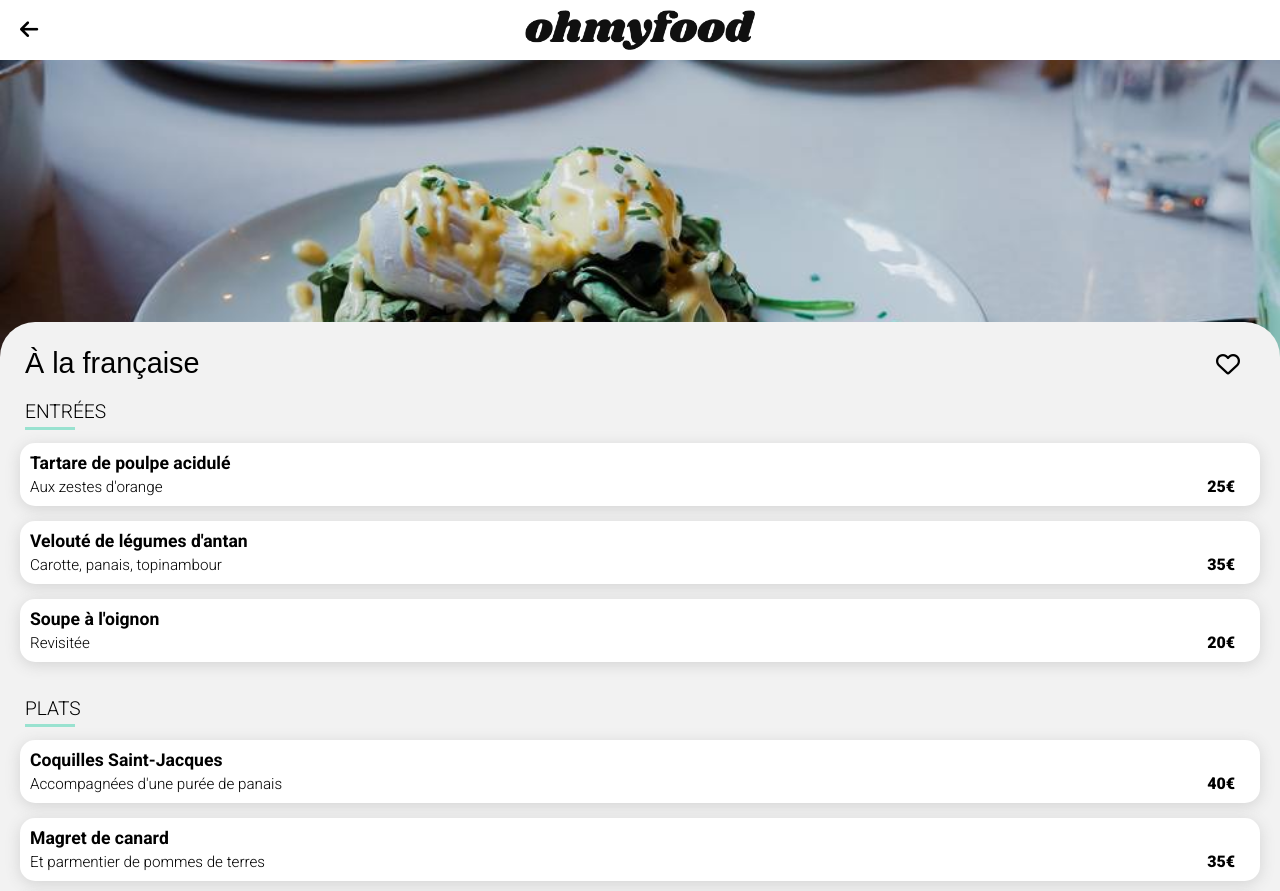
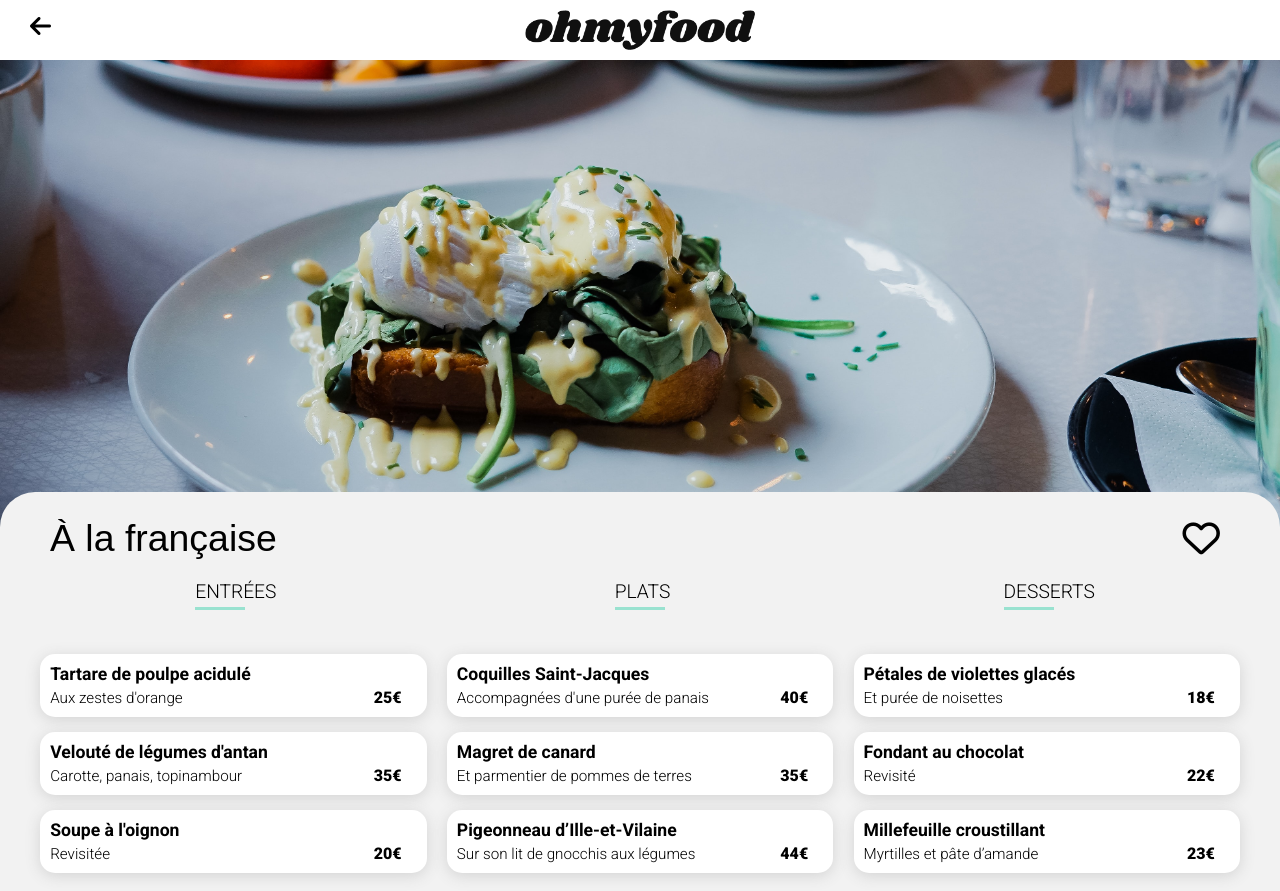
Before and after one commit to Doomseh/BenjaminBonnefoy_3_26012021, a website: page Alafrançaise.html in a window 1280 px wide. Shown: the top 891 px of the page. Drawn offline with Linux system fonts and the light colour scheme; a web font is replaced by a local one.

Commit message:
CSS Tablette + desktop Menu

```diff
--- a/Alafrançaise.html
+++ b/Alafrançaise.html
@@ -26,7 +26,7 @@
 
         <div class="background">
             <div class="background_img">
-                <img src="./public/img/francaise.jpg" alt="Photo d'un plat du restaurant à la française" class="background_img-size">
+                <img src="./public/img/francaise-high.jpg" alt="Photo d'un plat du restaurant à la française" class="background_img-size">
             </div>
             <div class="background_title">
                 <h1>À la française</h1>
@@ -38,9 +38,9 @@
 
                 <!--Partie Entrées-->
 
-            <section>
+            <section class="menu">
                 <h2 class="menu_title">Entrées</h2>
-                <div class="menu">
+                <div class="menu_block">
                     <div class="menu_list">
                         <div class="menu_list-text">
                             <h3>Tartare de poulpe acidulé</h3>
@@ -67,9 +67,9 @@
 
                 <!--Partie Plats-->
 
-            <section>
+            <section class="menu">
                 <h2 class="menu_title">Plats</h2>
-                <div class="menu">
+                <div class="menu_block">
                     <div class="menu_list">
                         <div class="menu_list-text">
                             <h3>Coquilles Saint-Jacques</h3>
@@ -96,9 +96,9 @@
 
                 <!--Partie Desserts-->
 
-            <section>
+            <section class="menu">
                 <h2 class="menu_title">Desserts</h2>
-                <div class="menu">
+                <div class="menu_block">
                     <div class="menu_list">
                         <div class="menu_list-text">
                             <h3>Pétales de violettes glacés</h3>
@@ -122,13 +122,13 @@
                     </div>
                 </div>
             </section>
+        </main>
 
-                <!--Partie Commander-->
+                <!--Bouton-->
 
-            <div class="bottom">
-                <button class="bottom_btn">Commander</button>
-            </div>
-        </main>
+        <div class="bottom">
+            <button class="bottom_btn">Commander</button>
+        </div>
 
                 <!--Footer-->
 
--- a/sass/base/_base.scss
+++ b/sass/base/_base.scss
@@ -38,3 +38,15 @@ body {
         margin: 10px 0px;
     }
 }
+
+@media all and (min-width: 750px) {
+    .footer {
+        text-align: center;
+        font-size: 1.2em;
+    }
+}
+@media all and (min-width: 1020px) {
+    .footer {
+        font-size: 1.4em;
+    }
+}
--- a/sass/pages/_accueil.scss
+++ b/sass/pages/_accueil.scss
@@ -220,13 +220,6 @@ header {
             margin-bottom: 30px;
         }
     }
-
-        /* Footer Tablette */
-
-    .footer {
-        text-align: center;
-        font-size: 1.2em;
-    }
 }
 
         /* CSS Desktop */
@@ -255,10 +248,6 @@ header {
             height: 20%;
         }
     }
-
-    .footer {
-        font-size: 1.4em;
-    }
 }
 
 @media all and (min-width: 1250px) {
--- a/sass/pages/_menu.scss
+++ b/sass/pages/_menu.scss
@@ -20,7 +20,7 @@
 
 .main {
     background-color: $color-background;
-    padding: 0px 20px 0px 20px;
+    padding: 0px 20px 20px 20px;
 }
 
 /* Background Menu */
@@ -61,7 +61,9 @@
 /* Menu */
 
 .menu {
-    margin-top: 20px;
+    &_block {
+        margin-top: 20px;
+    }
     &_title {
         position: relative;
         font-weight: 300;
@@ -112,6 +114,7 @@
 .bottom {
     display: flex;
     justify-content: center;
+    background-color: $color-background;
     &_btn{
         font-size: 1em;
         color: white;
@@ -124,3 +127,75 @@
         cursor: pointer;
     }
 }
+
+        /* CSS Tablette */
+
+@media all and (min-width: 750px) {
+
+    .background {
+        &_img  {
+            height: 400px;
+            &-size {
+                object-position: 50% 70%;
+            }
+        }
+        &_title {
+            padding: 25px 50px 0px 50px;
+        }
+        i {
+            font-size: 1.8em;
+        }
+    }
+
+    .menu {
+        display: flex;
+        flex-direction: column;
+        align-items: center;
+        width: 100%;
+        &_block {
+            width: 75%;
+        }
+    }
+}
+
+        /* CSS Desktop */
+
+@media all and (min-width: 1020px) {
+
+    .header_arrow {
+        padding: 10px 30px 15px 30px;
+        font-size: 1.5em;
+    }
+
+    .background {
+        &_img  {
+            height: 500px;
+        }
+        &_title {
+            font-size: 1.3em;
+        }
+    }
+
+    .main {
+        display: flex;
+        padding: 0px 30px 20px 30px;
+    }
+    .menu{
+        &_block {
+            width: 95%;
+        }
+        &_list-text {
+            overflow: hidden;
+        }
+        h3 {
+            white-space: nowrap;
+            overflow: hidden;
+            text-overflow: ellipsis;
+            & + p {
+                white-space: nowrap;
+                overflow: hidden;
+                text-overflow: ellipsis;
+            }
+        }
+    }
+}
```
Also changed, not shown: Lanoteenchantee.html (+12 -12 lines), Lapalettedugout.html (+12 -12 lines), Ledelicedessens.html (+12 -12 lines), index.html (indentation only), public/css/style.css, public/img/francaise-high.jpg (added), 4 other files.
